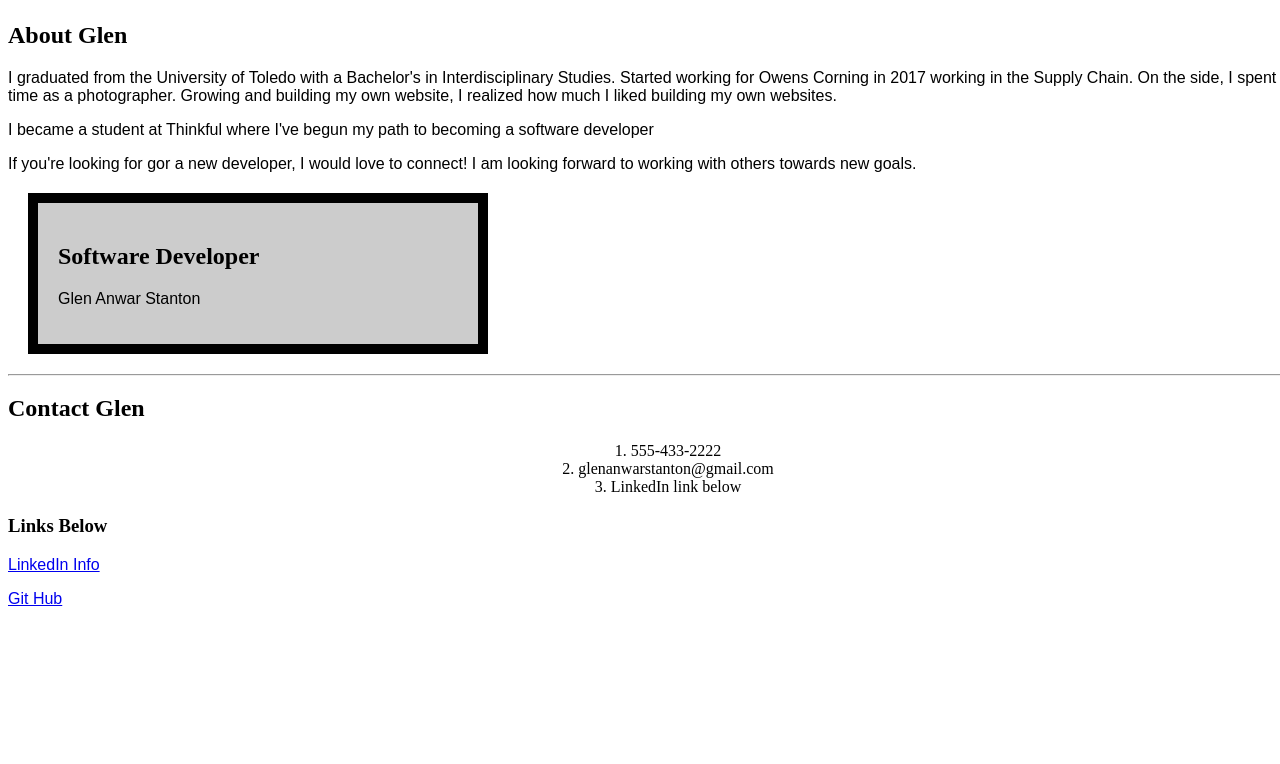
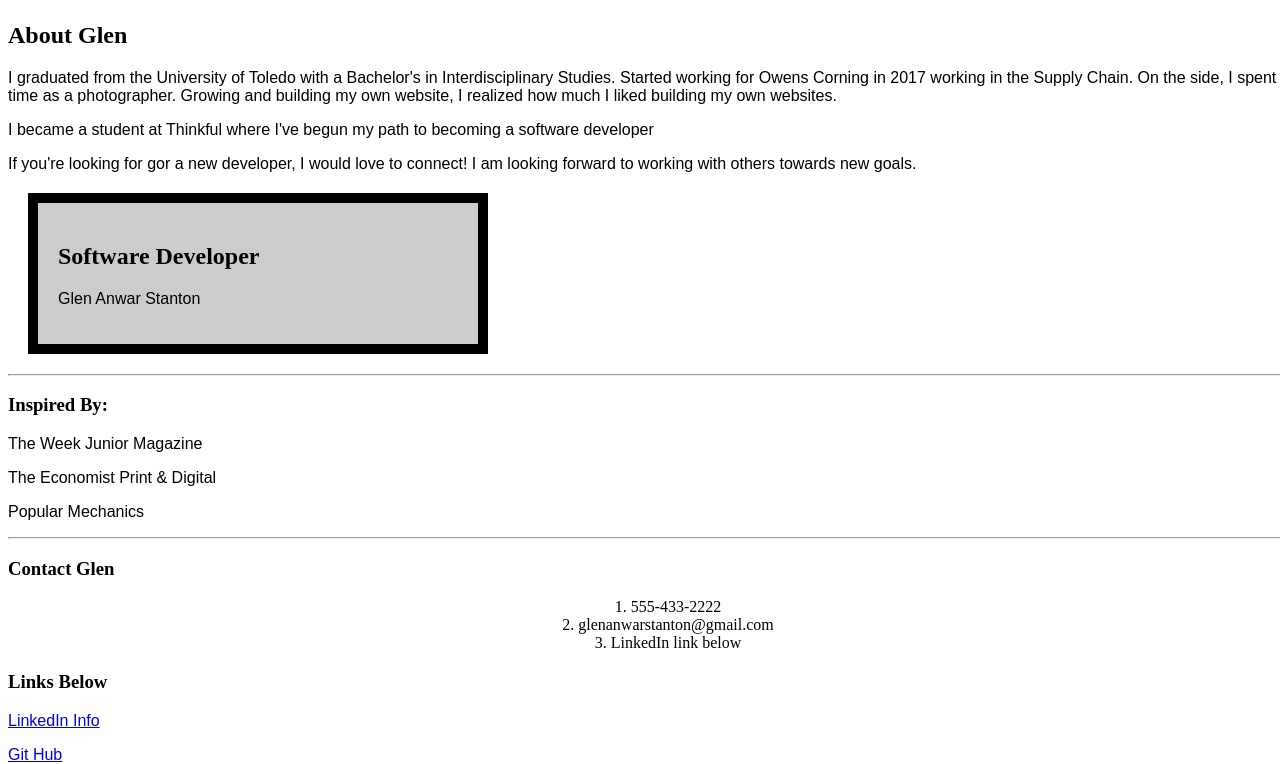
Before and after one commit to Anwar3n1/Portfolio-Glen-Stanton, a plain HTML site: page index.html in a window 1280 px wide. Shown: the part 1555-2319 px from the top of the page. Before the commit the page ends 2163 px from the top, so only its background shows below. Drawn offline with Linux system fonts and the light colour scheme.

Commit message:
Update index.html

```diff
--- a/index.html
+++ b/index.html
@@ -33,23 +33,32 @@
   <div class="box border-box">
   <h2>Software Developer</h2>
   <p>Glen Anwar Stanton</p>
-</div>
+  </div>
+  <hr>
+  <!--Section that provided  inspiration to the subject-->
+  <article>
+    <h3> Inspired By: </h3>
+    <p>The Week Junior Magazine</p>
+    <p>The Economist Print & Digital</p>
+    <p>Popular Mechanics</p>
+
+
+  </article>
 
 <hr>
-<h2 class= "text-center">Contact Glen</h2>
+<h3 class= "text-center">Contact Glen</h3>
     <ol>
       <li>555-433-2222</li>
       <li>glenanwarstanton@gmail.com</li>
       <li>LinkedIn link below</li>
-
-
-    </ol>
+     </ol>
 
 <h3>Links Below</h3>
   <!--Contact information listed below-->
 <p>
   <a href="https://www.linkedin.com/in/glenastanton/">LinkedIn Info</a></p>
  <p><a href="https://github.com/Anwar3n1">Git Hub </a></p>
+  </script>
 
 </body>
 
```
